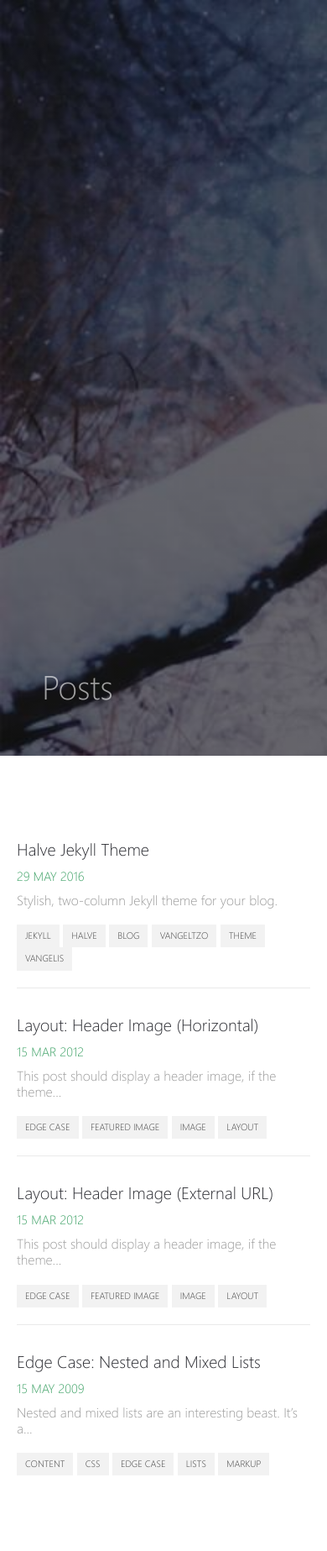
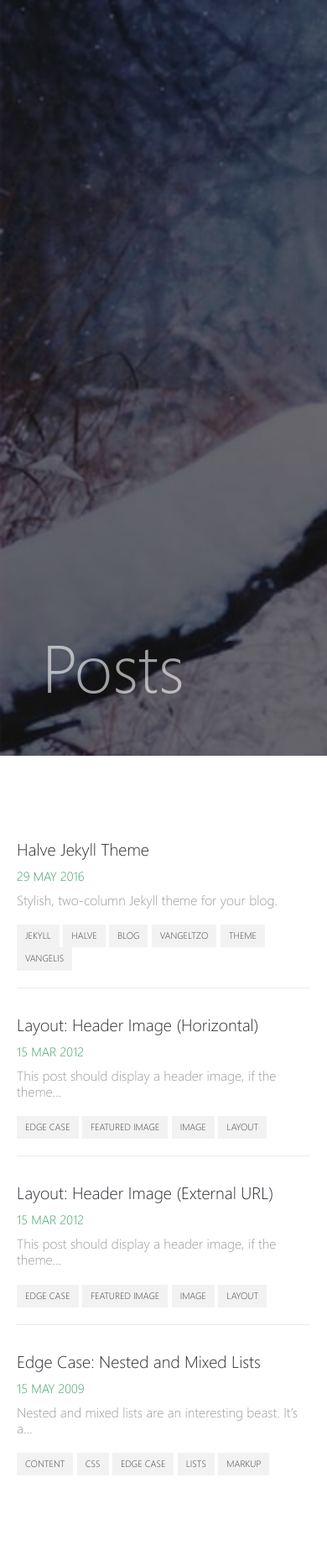
Before and after one commit to misterharsh/misterharsh.github.io, a Jekyll site: the page built from _pages/posts.md, in a window 390 px wide. Shown: the whole page at 84% size. Built offline with Jekyll 4.4.1, drawn with Linux system fonts in a browser that asks for light colours.

Commit message:
trying to change mobile font size

```diff
--- a/assets/_sass/_site.scss
+++ b/assets/_sass/_site.scss
@@ -602,7 +602,7 @@ canvas {
       display: none;
     }
     .section-title {
-      font-size: 40px;
+      font-size: 80px;
     }
   }
   .section-title {
```
Also changed, not shown: images/logo.png (added).
